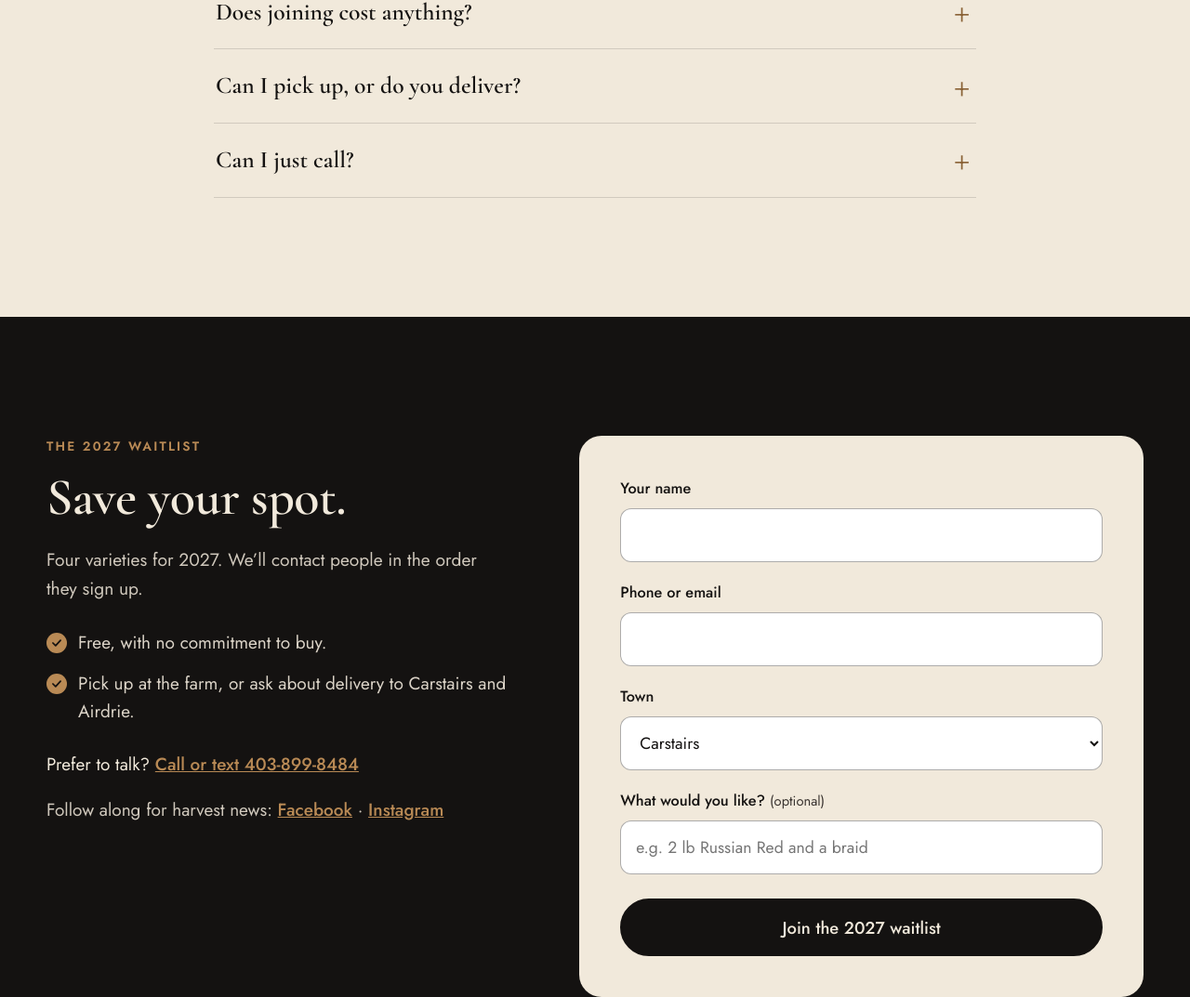
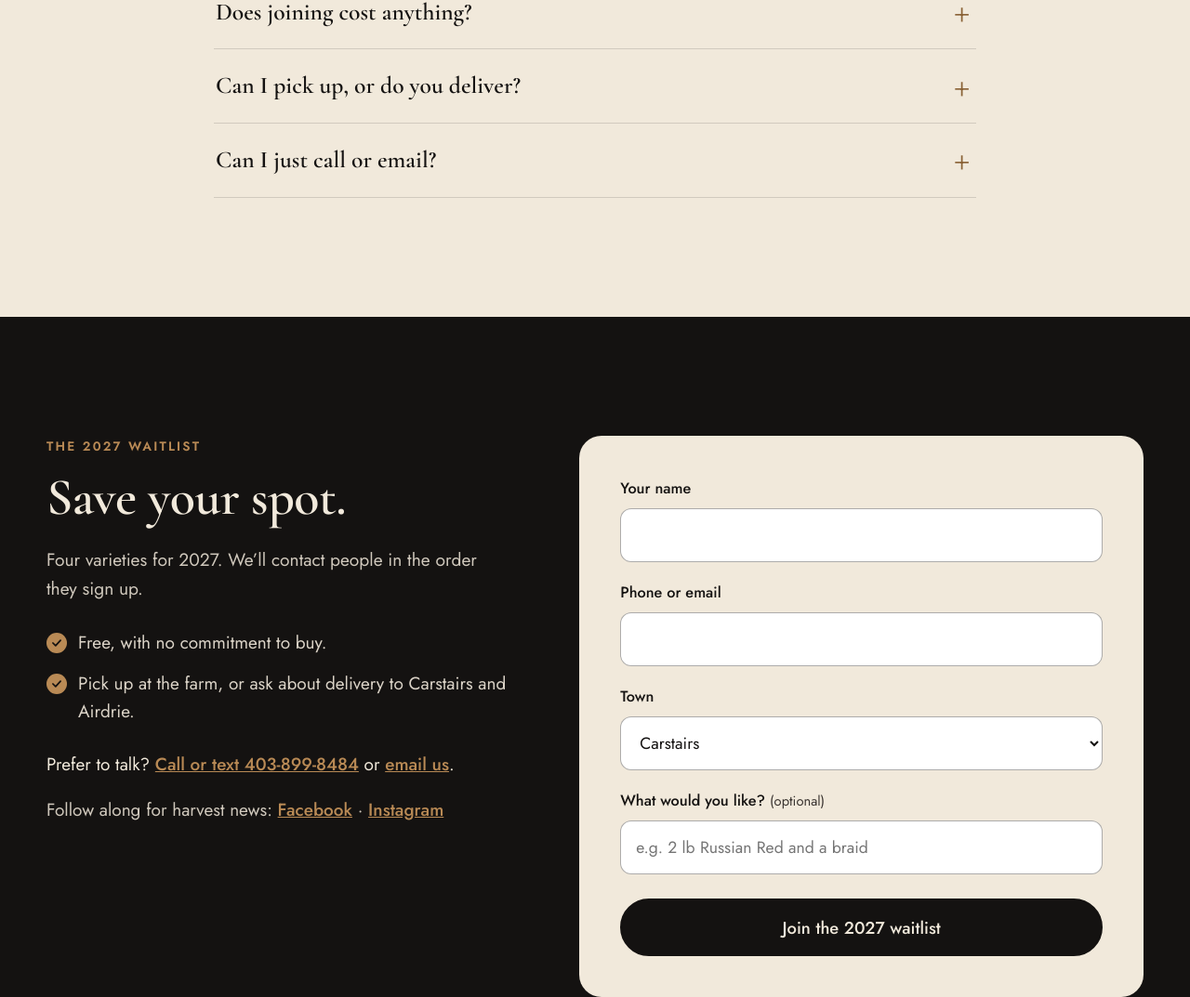
Before and after one commit to jakegricius14-cmyk/Sutherland-Farm, a plain HTML site: page how-to-order.html in a window 1280 px wide. Shown: the part 2596-3669 px from the top of the page at 93% size. Drawn offline with nearby package versions, Linux system fonts and the light colour scheme.

Commit message:
Add the farm email (footer, waitlist section, FAQ)
Written as HTML character codes to make it harder for spam bots to
collect; it shows and works normally for visitors.

Co-Authored-By: Claude Opus 5.5 <noreply@anthropic.com>
Claude-Session: https://claude.ai/code/session_01DRWmHfAktiHWUr2NgRx3G3

```diff
--- a/how-to-order.html
+++ b/how-to-order.html
@@ -85,7 +85,7 @@
       <details><summary>Which garlic should I pick?</summary><p>It depends what you’re cooking: Persian Star for dips and dressings, Siberian for everyday cooking, Italian Purple for roasting and Russian Red for the frying pan. See <a href="the-garlic.html">The Garlic</a> page for what each is best with.</p></details>
       <details><summary>Does joining cost anything?</summary><p>No. It’s free and you’re not committing to buy.</p></details>
       <details><summary>Can I pick up, or do you deliver?</summary><p>Pickup at the farm is easiest, and we’ll share the details when we reach out. We also deliver in Carstairs and Airdrie. Somewhere else nearby? Call or text and ask.</p></details>
-      <details><summary>Can I just call?</summary><p>Of course. Call or text <a href="tel:+14038998484">403-899-8484</a> and we’ll add you.</p></details>
+      <details><summary>Can I just call or email?</summary><p>Of course. Call or text <a href="tel:+14038998484">403-899-8484</a>, or email <a href="&#109;&#97;&#105;&#108;&#116;&#111;&#58;&#115;&#117;&#116;&#104;&#101;&#114;&#108;&#97;&#110;&#100;&#102;&#97;&#114;&#109;&#49;&#57;&#49;&#57;&#64;&#103;&#109;&#97;&#105;&#108;&#46;&#99;&#111;&#109;">&#115;&#117;&#116;&#104;&#101;&#114;&#108;&#97;&#110;&#100;&#102;&#97;&#114;&#109;&#49;&#57;&#49;&#57;&#64;&#103;&#109;&#97;&#105;&#108;&#46;&#99;&#111;&#109;</a>, and we’ll add you.</p></details>
     </div>
   </div>
 </section>
@@ -100,7 +100,7 @@
         <li>Free, with no commitment to buy.</li>
         <li>Pick up at the farm, or ask about delivery to Carstairs and Airdrie.</li>
       </ul>
-      <p class="waitlist-call">Prefer to talk? <a href="tel:+14038998484">Call or text 403-899-8484</a></p>
+      <p class="waitlist-call">Prefer to talk? <a href="tel:+14038998484">Call or text 403-899-8484</a> or <a href="&#109;&#97;&#105;&#108;&#116;&#111;&#58;&#115;&#117;&#116;&#104;&#101;&#114;&#108;&#97;&#110;&#100;&#102;&#97;&#114;&#109;&#49;&#57;&#49;&#57;&#64;&#103;&#109;&#97;&#105;&#108;&#46;&#99;&#111;&#109;">email us</a>.</p>
       <p class="waitlist-follow">Follow along for harvest news: <a href="https://www.facebook.com/share/1CmYCSbVEL/" target="_blank" rel="noopener">Facebook</a> · <a href="https://www.instagram.com/sutherlandfarm_1919/" target="_blank" rel="noopener">Instagram</a></p>
     </div>
     <div class="form-card">
@@ -158,6 +158,7 @@
         <ul>
           <li><a href="tel:+14038998484">Call 403-899-8484</a></li>
           <li><a href="sms:+14038998484">Text 403-899-8484</a></li>
+          <li><a href="&#109;&#97;&#105;&#108;&#116;&#111;&#58;&#115;&#117;&#116;&#104;&#101;&#114;&#108;&#97;&#110;&#100;&#102;&#97;&#114;&#109;&#49;&#57;&#49;&#57;&#64;&#103;&#109;&#97;&#105;&#108;&#46;&#99;&#111;&#109;">&#115;&#117;&#116;&#104;&#101;&#114;&#108;&#97;&#110;&#100;&#102;&#97;&#114;&#109;&#49;&#57;&#49;&#57;&#64;&#103;&#109;&#97;&#105;&#108;&#46;&#99;&#111;&#109;</a></li>
           <li>Carstairs, Alberta</li>
           <li><a href="https://www.facebook.com/share/1CmYCSbVEL/" target="_blank" rel="noopener" data-social="facebook">Facebook</a> · <a href="https://www.instagram.com/sutherlandfarm_1919/" target="_blank" rel="noopener" data-social="instagram">Instagram</a></li>
         </ul>
```
Also changed, not shown: index.html (+2 -1 lines), our-story.html (+2 -1 lines), the-garlic.html (+2 -1 lines).
